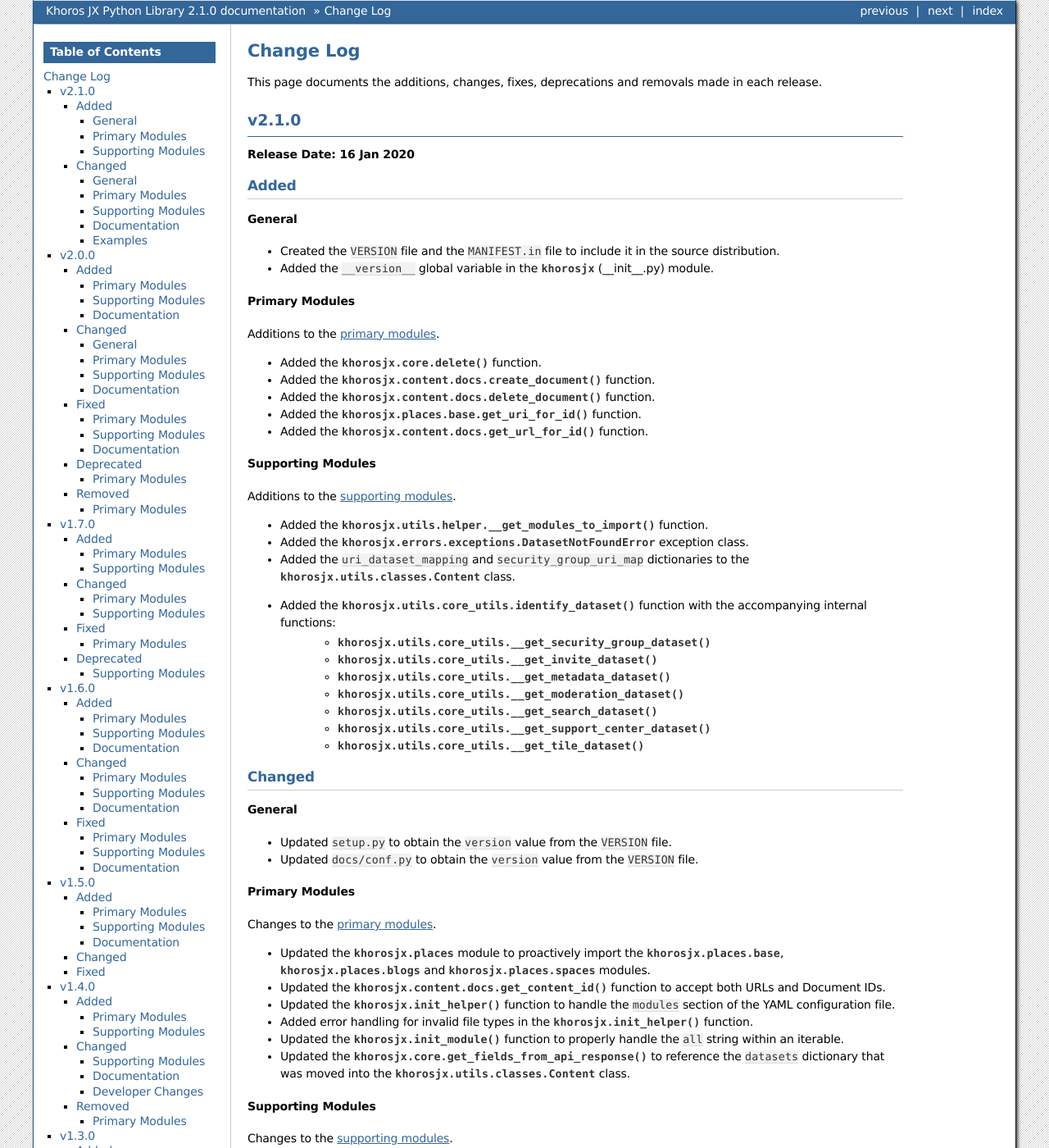
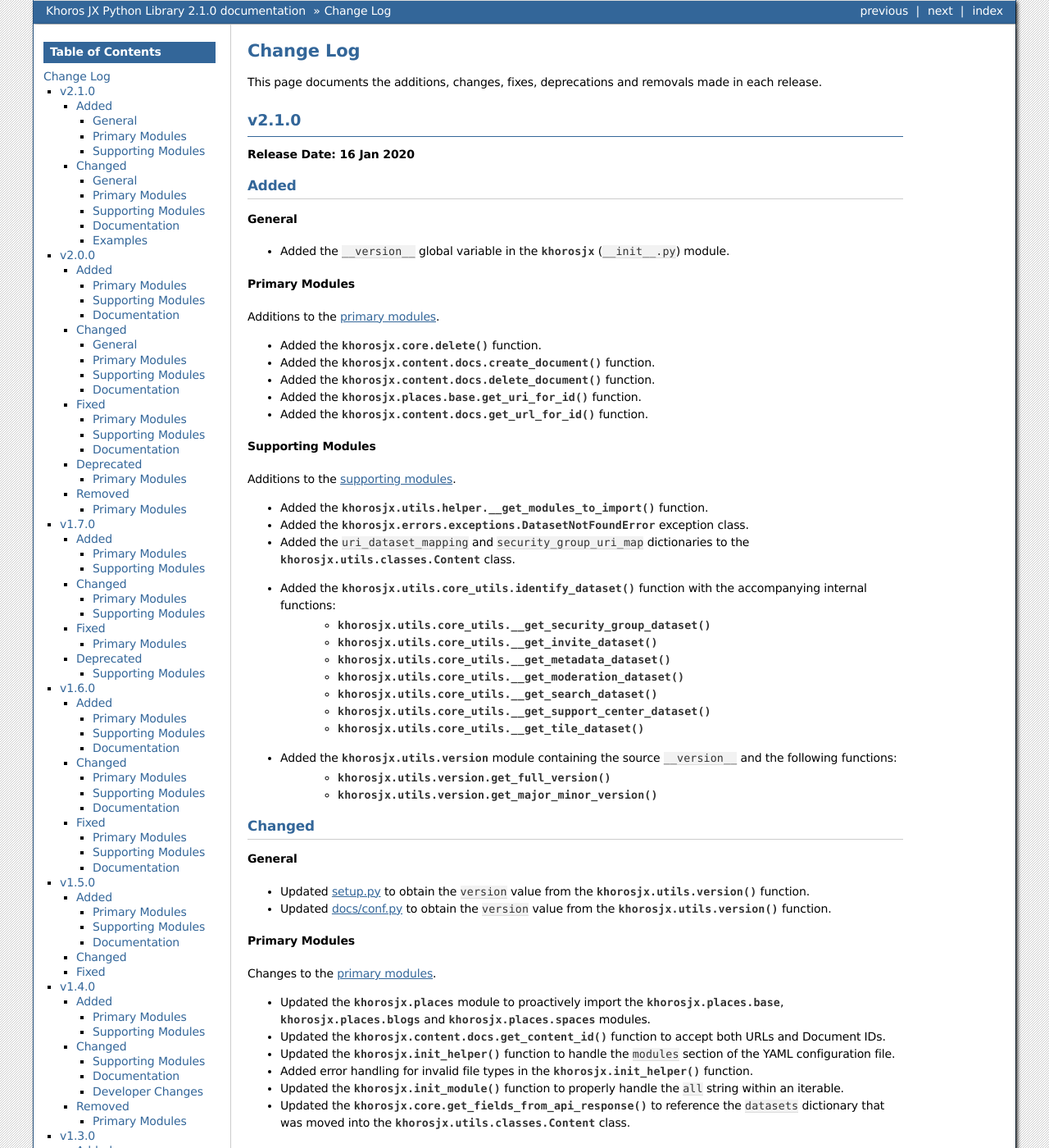
Before and after one commit to jeffshurtliff/khorosjx, a Sphinx documentation site: the page built from docs/changelog.rst, in a window 1280 px wide and 1400 px high. Shown: the whole window at 82% size. Built offline with Sphinx 7.4.7, drawn with Linux system fonts in a browser that asks for light colours.

Commit message:
Added the version.py module to the supporting-modules.rst file and updated the changelog.rst file accordingly

```diff
--- a/docs/changelog.rst
+++ b/docs/changelog.rst
@@ -13,8 +13,7 @@
 
 General
 -------
-* Created the ``VERSION`` file and the ``MANIFEST.in`` file to include it in the source distribution.
-* Added the ``__version__`` global variable in the :py:mod:`khorosjx` (__init__.py) module.
+* Added the ``__version__`` global variable in the :py:mod:`khorosjx` (``__init__.py``) module.
 
 Primary Modules
 ---------------
@@ -42,14 +41,19 @@
     * :py:func:`khorosjx.utils.core_utils.__get_search_dataset`
     * :py:func:`khorosjx.utils.core_utils.__get_support_center_dataset`
     * :py:func:`khorosjx.utils.core_utils.__get_tile_dataset`
+* Added the :py:mod:`khorosjx.utils.version` module containing the source ``__version__`` and the following functions:
+    * :py:func:`khorosjx.utils.version.get_full_version()`
+    * :py:func:`khorosjx.utils.version.get_major_minor_version()`
 
 Changed
 =======
 
 General
 -------
-* Updated ``setup.py`` to obtain the ``version`` value from the ``VERSION`` file.
-* Updated ``docs/conf.py`` to obtain the ``version`` value from the ``VERSION`` file.
+* Updated `setup.py <https://github.com/jeffshurtliff/khorosjx/blob/master/setup.py>`_ to obtain the ``version``
+  value from the :py:func:`khorosjx.utils.version` function.
+* Updated `docs/conf.py <https://github.com/jeffshurtliff/khorosjx/blob/master/docs/conf.py>`_ to obtain
+  the ``version`` value from the :py:func:`khorosjx.utils.version` function.
 
 Primary Modules
 ---------------
```
Also changed, not shown: docs/supporting-modules.rst (+13 -0 lines).
